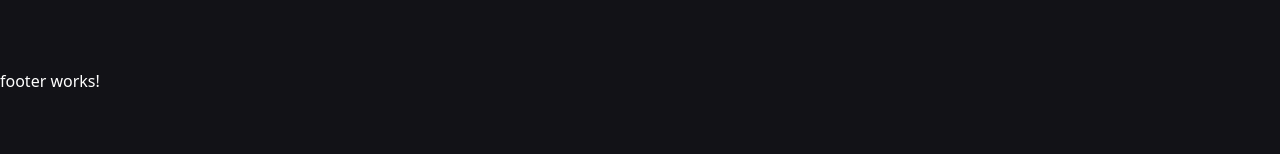
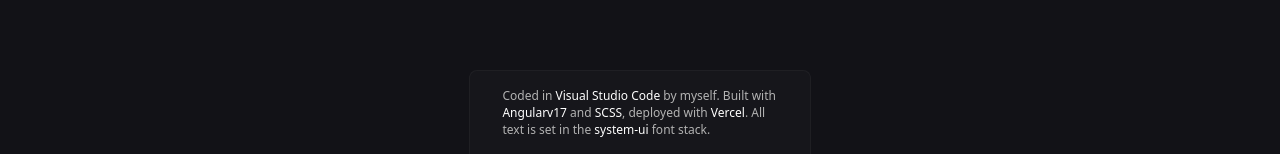
Before and after one commit to hardcoreseb/portfolio, an Angular app: page / in a window 1280 px wide. Shown: the part 1957-2111 px from the top of the page. Before the commit the page ends 2049 px from the top, so only its background shows below. Built offline with nearby package versions, Linux system fonts and the light colour scheme.

Commit message:
Footer with content and style

```diff
--- a/src/app/components/footer/footer.component.html
+++ b/src/app/components/footer/footer.component.html
@@ -1 +1,12 @@
-<p>footer works!</p>
+<footer class="footer-wrapper">
+    <div class="spacer left"></div>
+    <div class="footer-content">
+        Coded in <a href="https://code.visualstudio.com/" target="_blank">Visual Studio Code</a> by
+        myself. Built with <a href="https://v17.angular.io/docs" target="_blank">Angularv17</a> and
+        <a href="https://sass-lang.com/" target="_blank">SCSS</a>, deployed with
+        <a href="https://vercel.com/" target="_blank">Vercel</a>. All text is set in the
+        <a href="https://css-tricks.com/snippets/css/system-font-stack/" target="_blank">system-ui</a>
+        font stack.
+    </div>
+    <div class="spacer right"></div>
+</footer>
--- a/src/app/components/footer/footer.component.scss
+++ b/src/app/components/footer/footer.component.scss
@@ -0,0 +1,29 @@
+.footer-wrapper {
+    display: flex;
+    justify-content: center;
+    align-items: center;
+}
+
+.left {
+    margin-right: auto;
+    width: 100%;
+}
+
+.right {
+    margin-left: auto;
+    width: 100%;
+}
+
+.footer-content {
+    background-color: rgba(#fff, .02);
+    padding: 16px 32px;
+    border-top: 1px solid rgba(#fff, .04);
+    border-right: 1px solid rgba(#fff, .04);
+    border-left: 1px solid rgba(#fff, .04);
+    border-top-left-radius: 8px;
+    border-top-right-radius: 8px;
+
+    font-size: .75rem;
+    font-weight: 300;
+    color: var(--body-text);
+}
```
